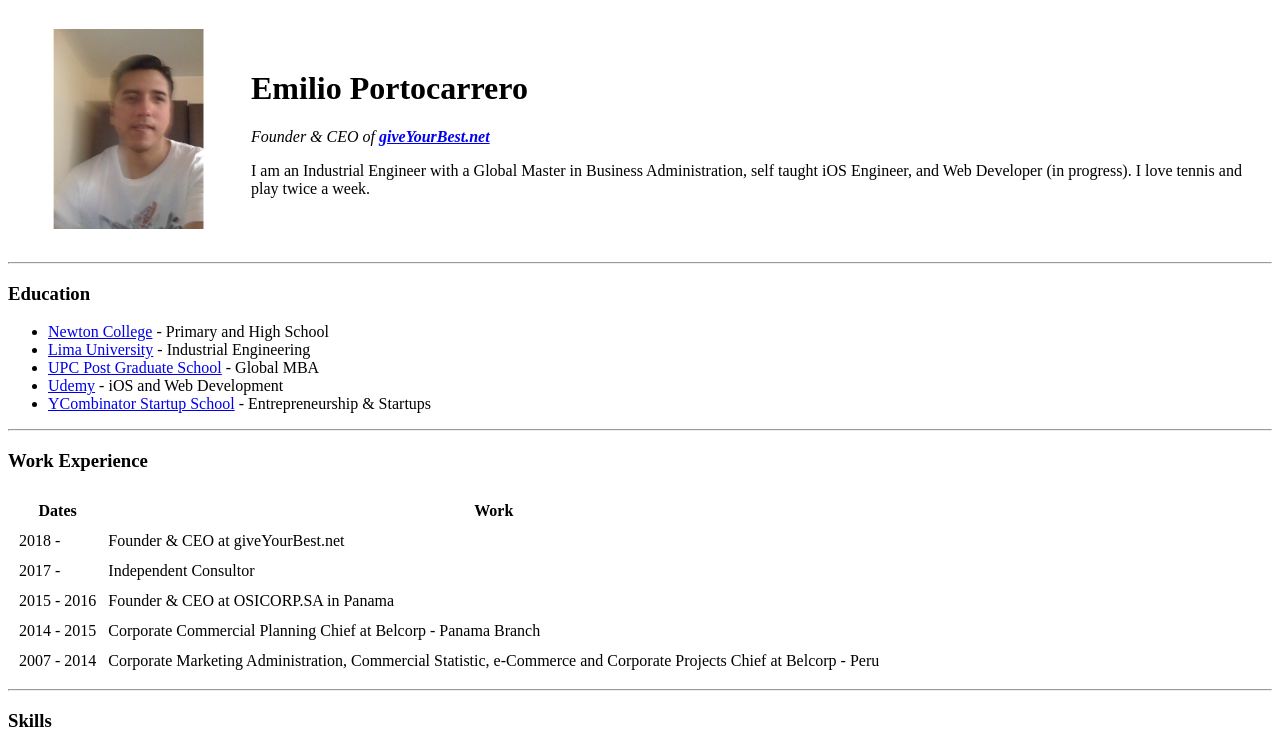
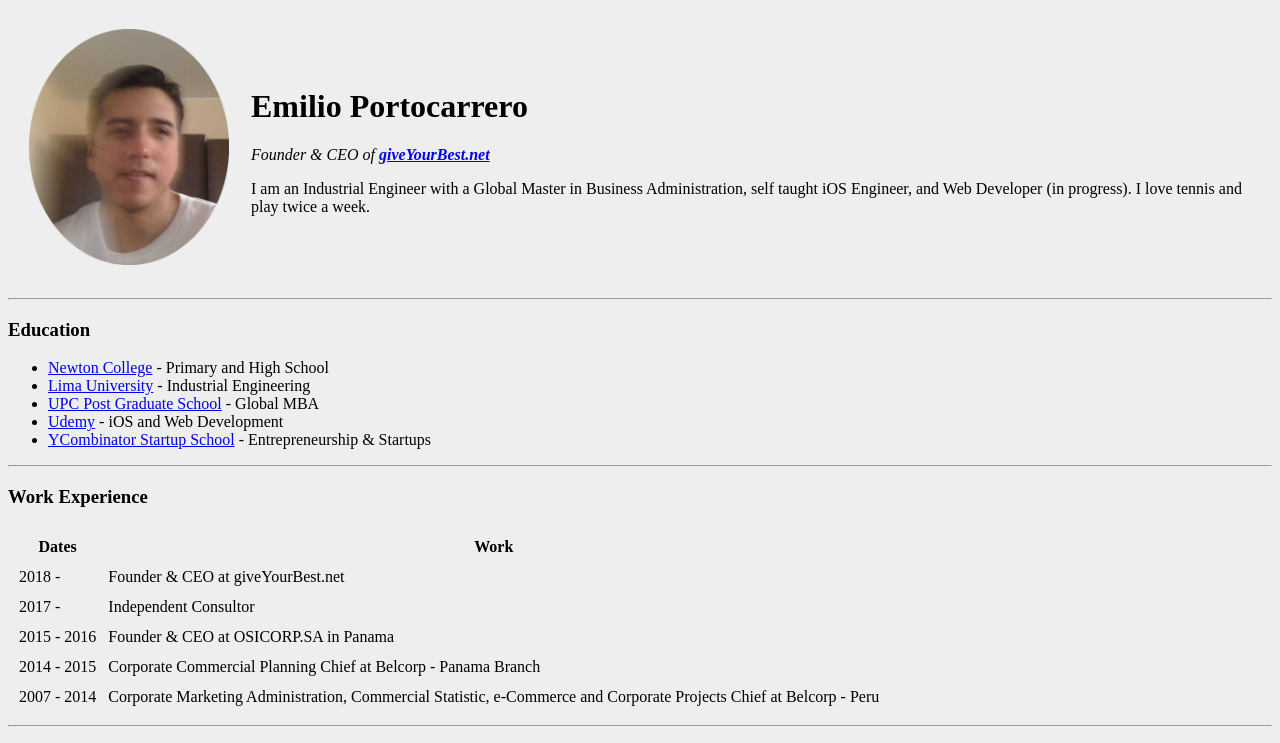
Before and after one commit to doctorporto/cv, a plain HTML site: page index.html in a window 1280 px wide. Shown: the top 743 px of the page. Drawn offline with Linux system fonts and the light colour scheme.

Commit message:
update images and index

```diff
--- a/index.html
+++ b/index.html
@@ -6,10 +6,10 @@
   <title>Emilio's Personal Site</title>
 </head>
 
-<body>
+<body style="background-color: #eeeeee;">
   <table cellspacing="20">
     <tr>
-      <td><img src="images/EmilioPortocarrero.jpg" width="200px" height="200px" alt="Emilio profile picture"></td>
+      <td><img src="images/EmilioPortocarrero.png" width="200px" height="236px" alt="Emilio profile picture"></td>
       <td>  <h1>Emilio Portocarrero</h1>
         <p><em>Founder & CEO of <strong><a href="http://www.giveYourBest.net">giveYourBest.net</a></strong></em></p>
         <p>I am an Industrial Engineer with a Global Master in Business Administration, self taught iOS Engineer, and Web Developer (in progress).  I love tennis and play twice a week.</p></td>
```
Also changed, not shown: images/EmilioPortocarrero.png (added).
